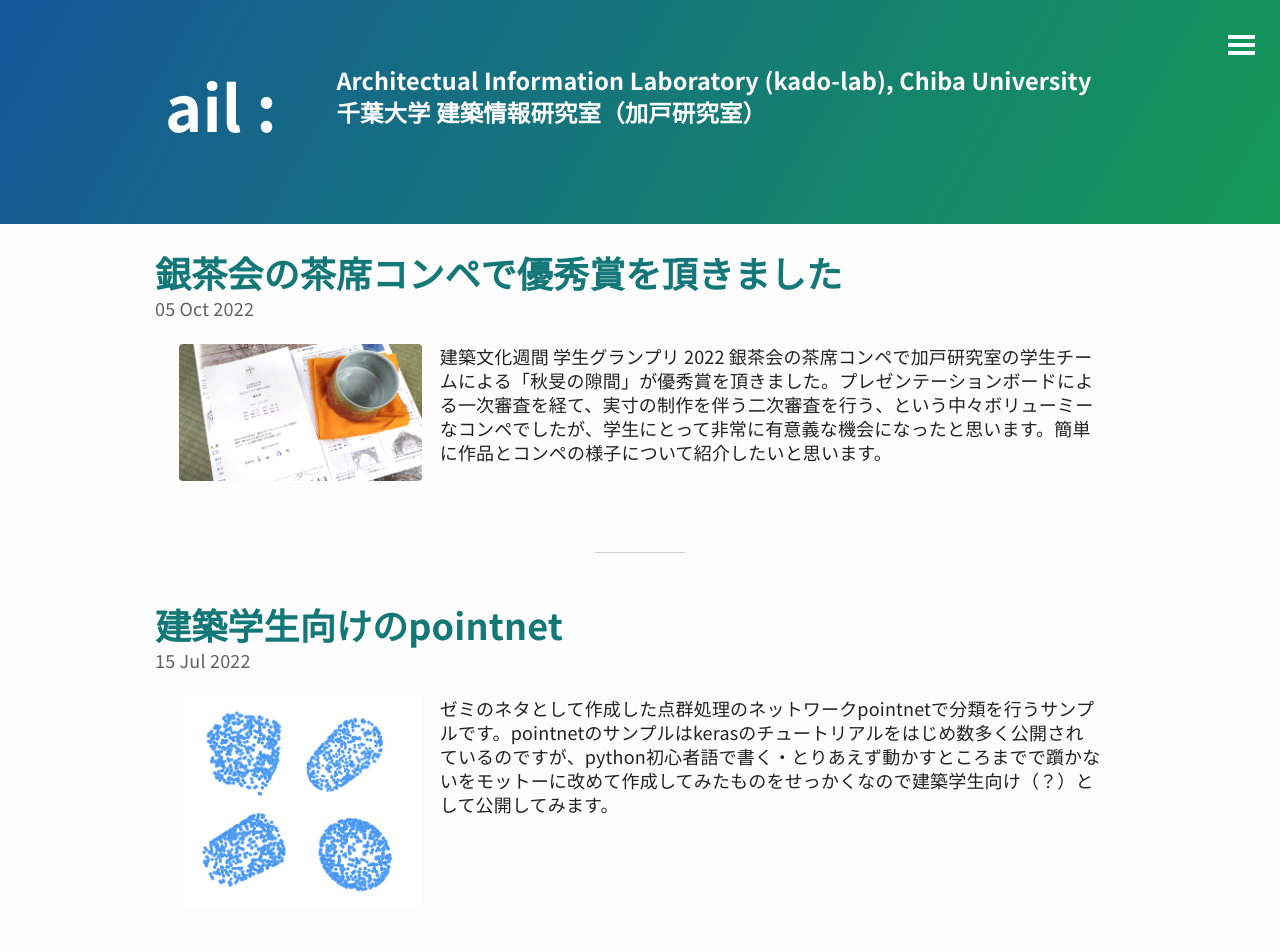
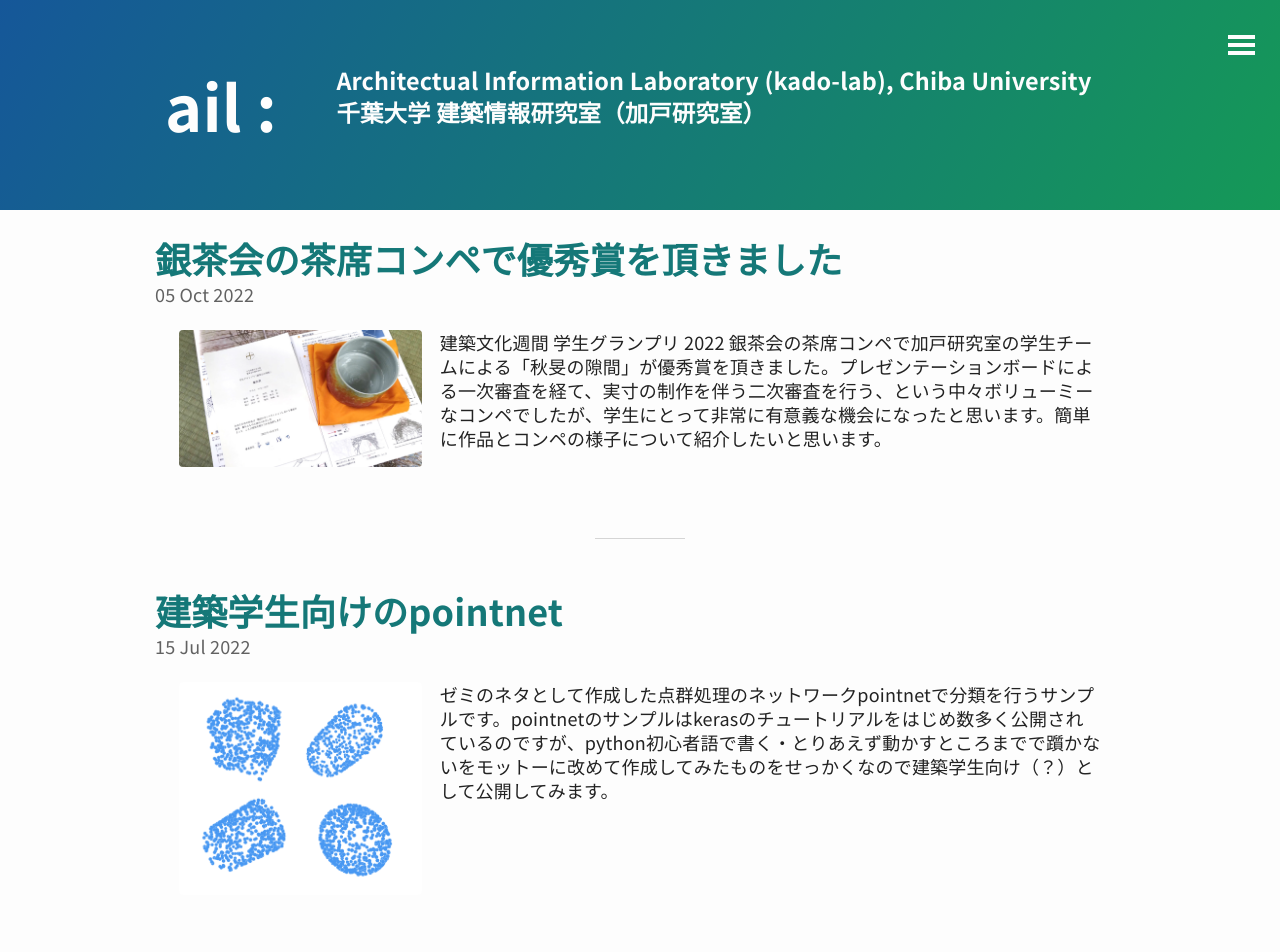
Before and after one commit to ail-and-colleagues/ail-and-colleagues.github.io, a Jekyll site: the page built from index.html, in a window 1280 px wide. Shown: the top 952 px of the page. Built offline with Jekyll 4.4.1, drawn with Linux system fonts in a browser that asks for light colours; the list of posts is cut into pages by our own code.

Commit message:
fix header.

```diff
--- a/_sass/custom.scss
+++ b/_sass/custom.scss
@@ -16,5 +16,5 @@
     padding: 1em;
     font-size: 1.3em;
     text-align: start;
-    //margin-bottom: 0.5em;
+    margin-bottom: 0em;
 }
```
